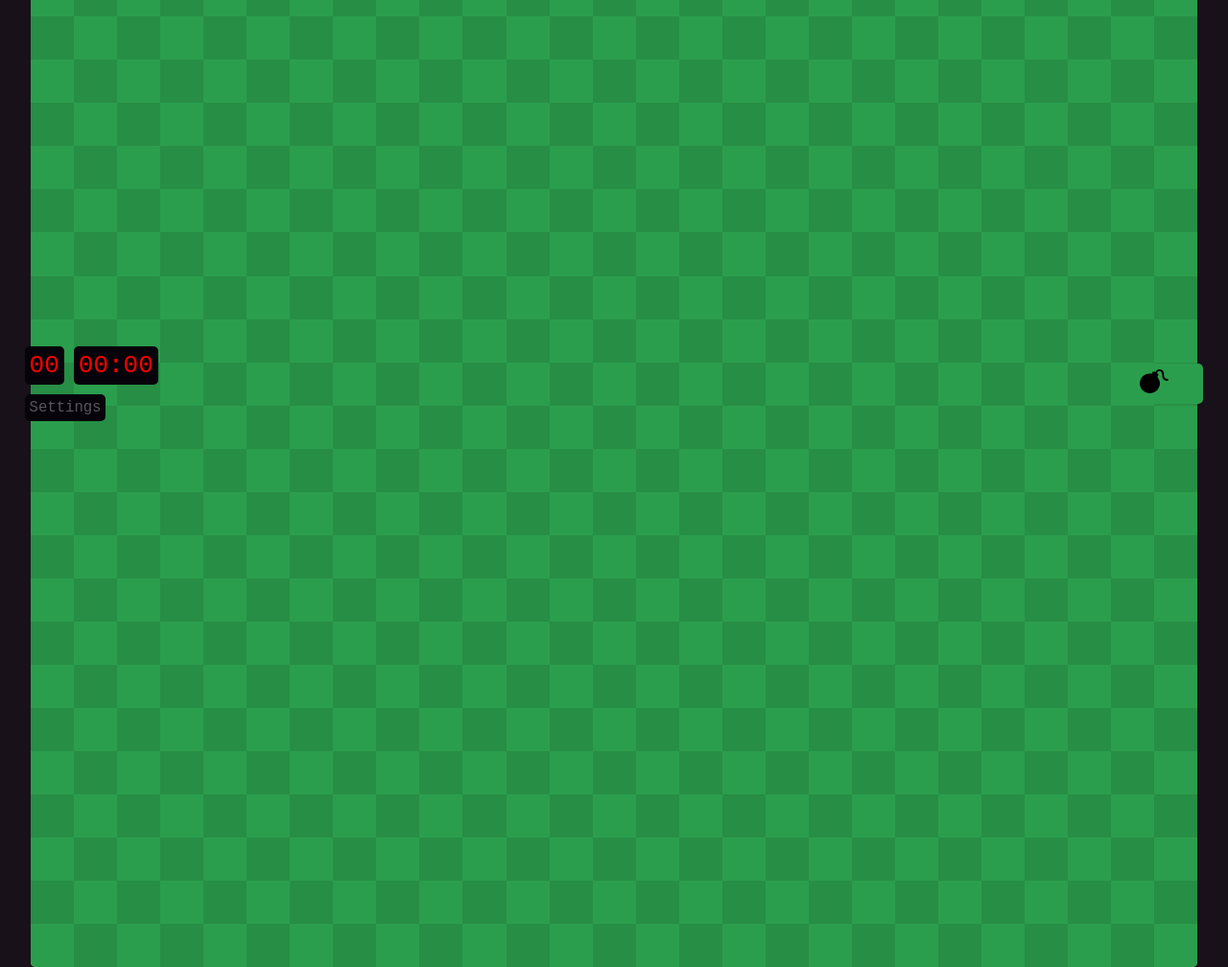
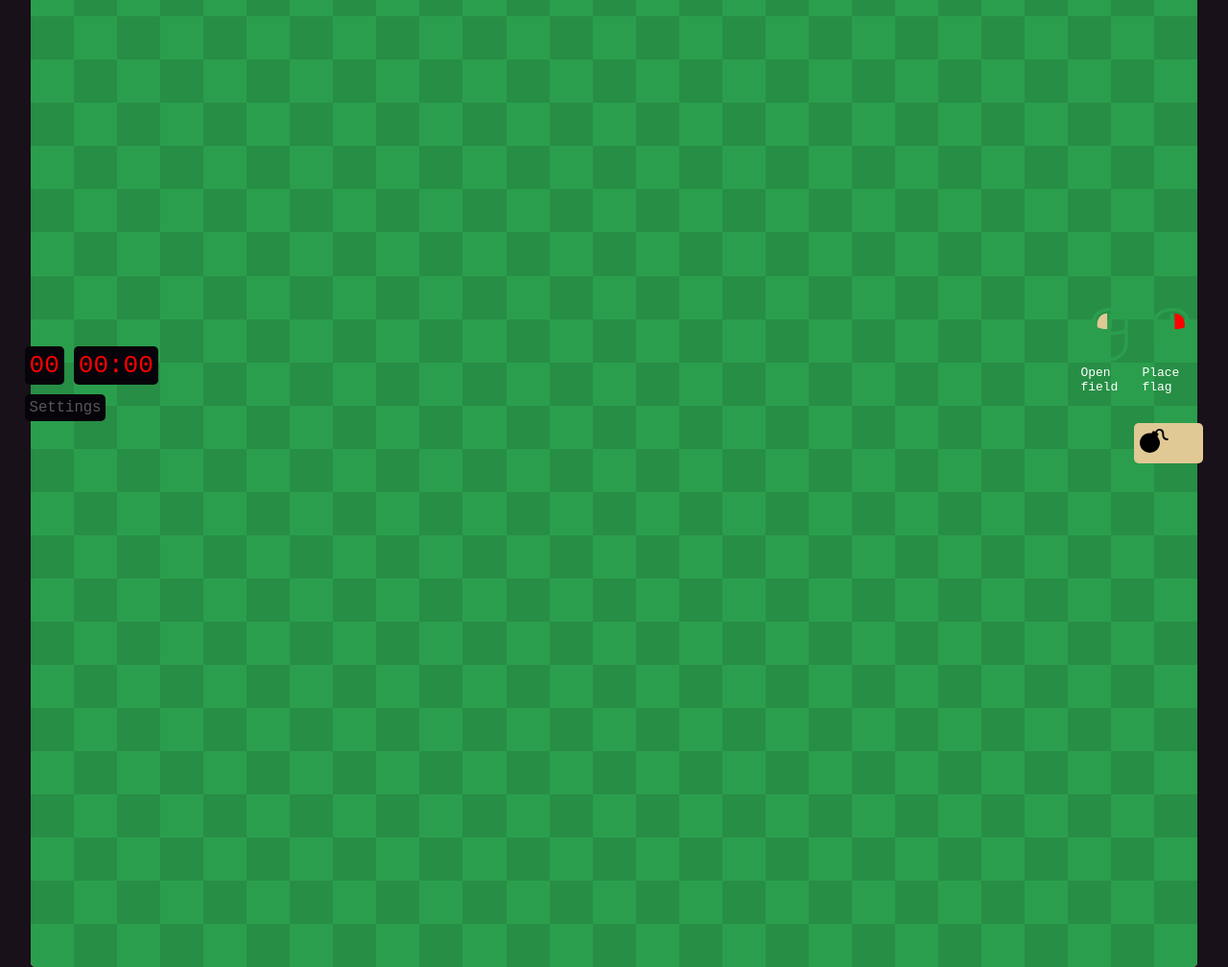
Before and after one commit to Jun1l1ll1/minesweeperWEB, a plain HTML site: page index.html in a window 1280 px wide. Shown: the whole page at 96% size. Drawn offline with Linux system fonts and the light colour scheme.

Commit message:
display controls

```diff
--- a/game.js
+++ b/game.js
@@ -404,10 +404,10 @@ function displayColorsOnHTML() {
     let board_bg_div = document.getElementById("game_board_bg")
     let r = document.querySelector(':root');
 
-    board_bg_div.style.backgroundColor = current_colors.bg;
     board_bg_div.style.color = current_colors.font;
     r.style.setProperty('--bomb_color', current_colors.bomb);
     r.style.setProperty('--board_color', current_colors.board);
+    r.style.setProperty('--field_color', current_colors.bg);
 }
 
 function changeColorToPreset(mode, color) {
@@ -486,4 +486,10 @@ function saveSettings() {
 
 function toggleClickEvent() {
     left_click_open_field = !left_click_open_field;
+    let tutorial_cont = document.getElementById("tutorial_cont");
+    if (tutorial_cont.className != "swap_controls") {
+        tutorial_cont.className = "swap_controls";
+    } else {
+        tutorial_cont.className = "";
+    }
 }
--- a/index.html
+++ b/index.html
@@ -21,6 +21,21 @@
     <div class="center_orientationaly" style="right: 0px; bottom: 0px;">
         <div>
             <div id="flag_toggle_cont">
+                <div id="tutorial_cont">
+                    <span>
+                        <div src="assets/mouse.svg" class="mouse_svg"></div>
+                        <div src="assets/click_left.svg" class="clicks_svg" id="left_click_svg"></div>
+                        <span id="left_open_span">Open field</span>
+                        <span id="left_flag_span">Place flag</span>
+                    </span>
+                    <span>
+                        <div src="assets/mouse.svg" class="mouse_svg"></div>
+                        <div src="assets/click_right.svg" class="clicks_svg" id="right_click_svg"></div>
+                        <span id="right_flag_span">Place flag</span>
+                        <span id="right_open_span">Open field</span>
+                    </span>
+                </div>
+
                 <label class="flag_switch">
                     <input onclick="toggleClickEvent()" type="checkbox" name="flag_toggle" id="flag_toggle"/>
                     <span class="flag_slider"></span>
@@ -99,6 +114,7 @@
     :root {
         --bomb_color: 255, 255, 255;
         --board_color: #ffaccc;
+        --field_color: #e0c995;
 
         --flag_toggle_size: 30px;
         --flag_toggle_padding: 6px;
@@ -138,6 +154,69 @@
         }
         @media (orientation : portrait) {
             bottom: 2vh;
+        }
+
+        #tutorial_cont {
+            display: flex;
+
+            @media (orientation : portrait) {
+                display: none;
+            }
+
+            >span {
+                display: flex;
+                align-items: center;
+                flex-direction: column;
+                color: white;
+
+                .mouse_svg {
+                    width: 5vw;
+                    aspect-ratio: 1;
+
+                    background-color: var(--board_color);
+                    -webkit-mask: url(assets/mouse.svg) no-repeat center;
+                    mask: url(assets/mouse.svg) no-repeat center;
+                }
+
+                .clicks_svg {
+                    position: absolute;
+                    width: 5vw;
+                    aspect-ratio: 1;
+                }
+                #left_click_svg {
+                    background-color: var(--field_color);
+                    -webkit-mask: url(assets/click_left.svg) no-repeat center;
+                    mask: url(assets/click_left.svg) no-repeat center;
+                }
+                #right_click_svg {
+                    background-color: rgb(var(--bomb_color));
+                    -webkit-mask: url(assets/click_right.svg) no-repeat center;
+                    mask: url(assets/click_right.svg) no-repeat center;
+                }
+
+                #left_open_span, #right_flag_span {
+                    display: block;
+                }
+                #left_flag_span, #right_open_span {
+                    display: none;
+                }
+            }
+
+            &.swap_controls {
+                #left_click_svg {
+                    background-color: rgb(var(--bomb_color));
+                }
+                #right_click_svg {
+                    background-color: var(--field_color);
+                }
+
+                #left_open_span, #right_flag_span {
+                    display: none;
+                }
+                #left_flag_span, #right_open_span {
+                    display: block;
+                }
+            }
         }
     }
 
@@ -239,7 +318,7 @@
     }
 
     #game_board_bg {
-        background-color: #e0c995;
+        background-color: var(--field_color);
         color: #72203f;
 
         border-radius: 5px;
@@ -355,9 +434,13 @@
 
 
 
+
+
+
     .flag_switch {
+        margin-top: 30px;
+        float: right;
         position: relative;
-        display: inline-block;
         width: calc(var(--flag_toggle_size)*2 + var(--flag_toggle_padding)*2);
         height: calc(var(--flag_toggle_size) + var(--flag_toggle_padding)*2);
 
@@ -376,7 +459,7 @@
         left: 0;
         right: 0;
         bottom: 0;
-        background-color: var(--board_color);
+        background-color: var(--field_color);
         -webkit-transition: .4s;
         transition: .4s;
         border-radius: 5px;
```
Also changed, not shown: assets/click_left.svg (added), assets/click_right.svg (added), assets/mouse.svg (added).
